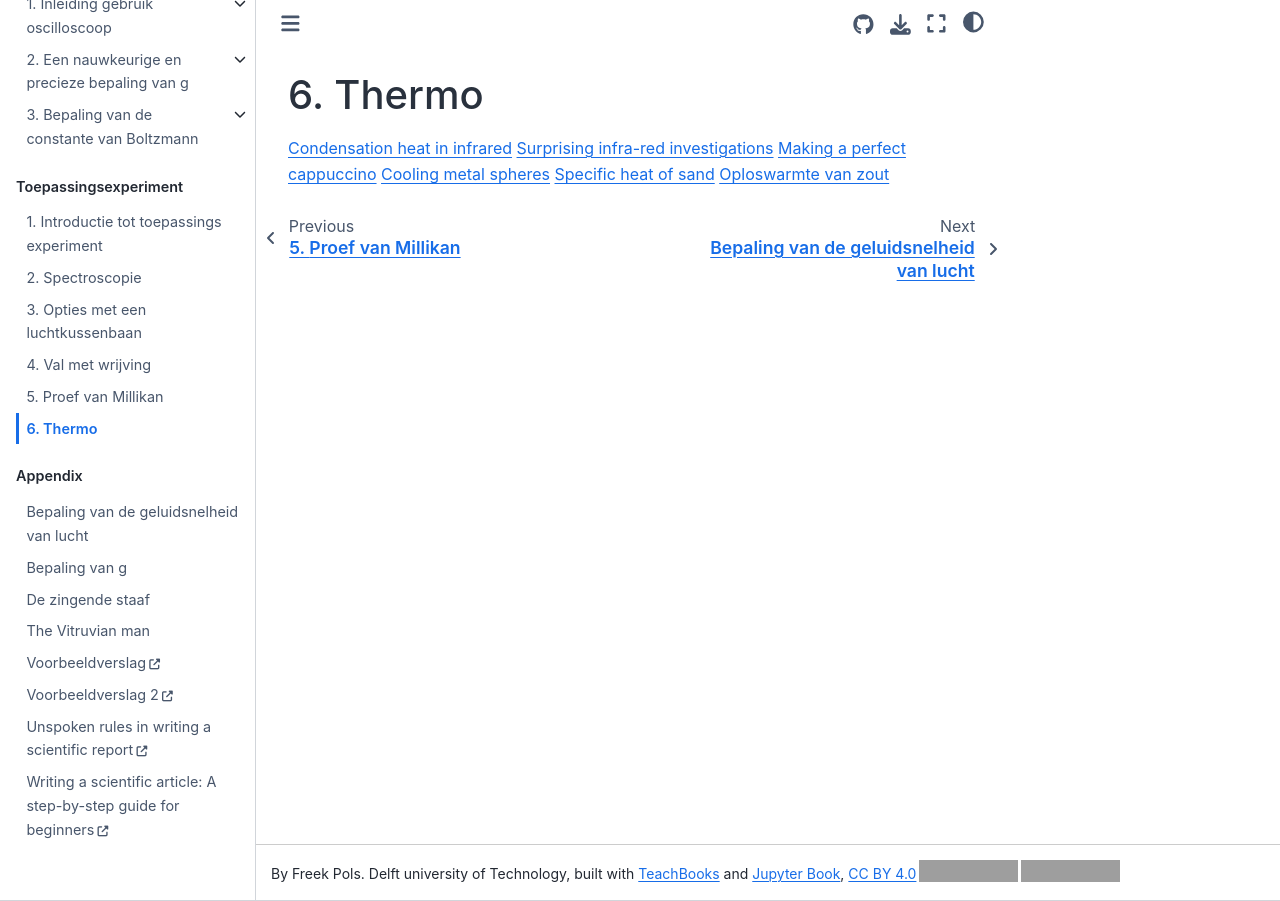
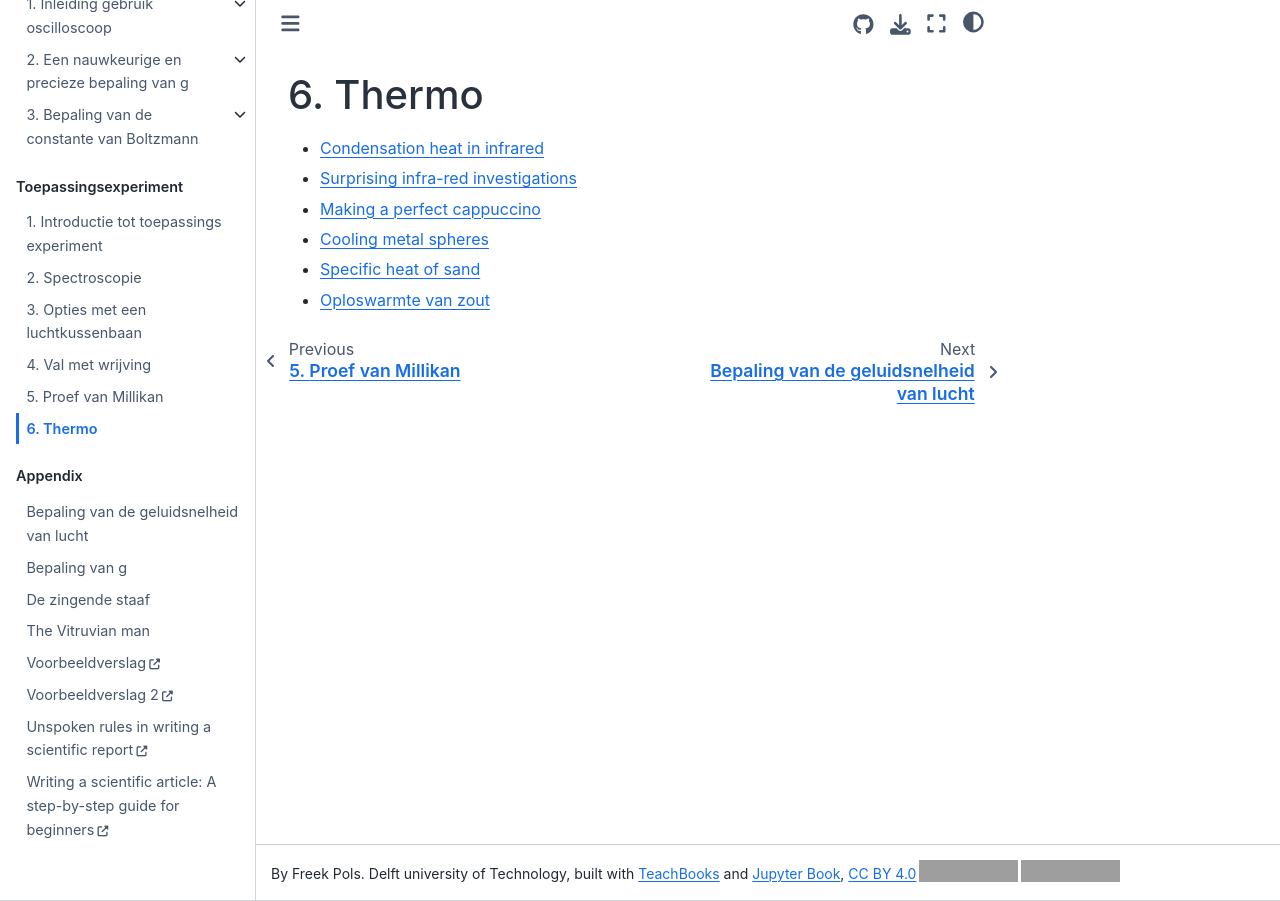
Before and after one commit to Contemporary-Physicslab/NP-new-style, a Jupyter Book: the page built from book/Deel5/Warmtetransport.md, in a window 1280 px wide. Built offline with Jupyter Book 1.0.4 settings and Sphinx 7.4.7 and the Sphinx Book theme 1.1.4, drawn with Linux system fonts in a browser that asks for light colours; comment, search, counter and statistics services are not loaded; grey boxes are pictures that could not be loaded.

Commit message:
list thermo exp

```diff
--- a/book/Deel5/Warmtetransport.md
+++ b/book/Deel5/Warmtetransport.md
@@ -1,8 +1,8 @@
 # Thermo
 
-[Condensation heat in infrared](https://interactivetextbooks.tudelft.nl/showthephysics/demos/demo63/demo63.html)
-[Surprising infra-red investigations](https://interactivetextbooks.tudelft.nl/showthephysics/demos/demo22/demo22.html)
-[Making a perfect cappuccino](https://interactivetextbooks.tudelft.nl/showthephysics/demos/demo02/demo02.html)
-[Cooling metal spheres](https://interactivetextbooks.tudelft.nl/showthephysics/demos/demo75/demo75.html)
-[Specific heat of sand](https://iopscience.iop.org/article/10.1088/1361-6552/abf5f2)
-[Oploswarmte van zout](https://www.studeersnel.nl/nl/document/technische-universiteit-delft/inleidend-practicum/verslag-ii-3-80/982333)
+- [Condensation heat in infrared](https://interactivetextbooks.tudelft.nl/showthephysics/demos/demo63/demo63.html)
+- [Surprising infra-red investigations](https://interactivetextbooks.tudelft.nl/showthephysics/demos/demo22/demo22.html)
+- [Making a perfect cappuccino](https://interactivetextbooks.tudelft.nl/showthephysics/demos/demo02/demo02.html)
+- [Cooling metal spheres](https://interactivetextbooks.tudelft.nl/showthephysics/demos/demo75/demo75.html)
+- [Specific heat of sand](https://iopscience.iop.org/article/10.1088/1361-6552/abf5f2)
+- [Oploswarmte van zout](https://www.studeersnel.nl/nl/document/technische-universiteit-delft/inleidend-practicum/verslag-ii-3-80/982333)
```
